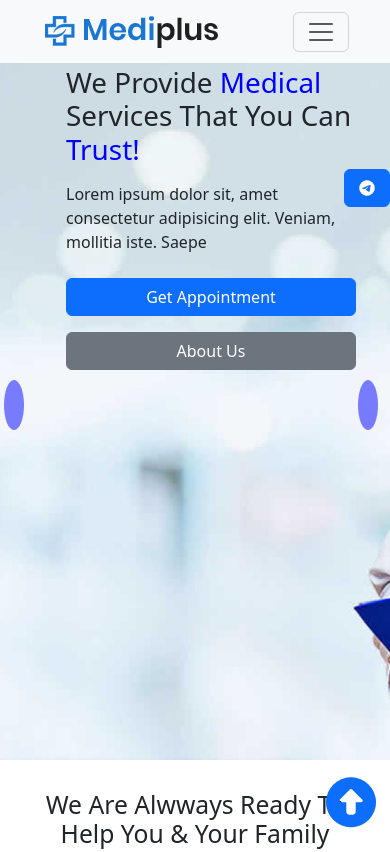
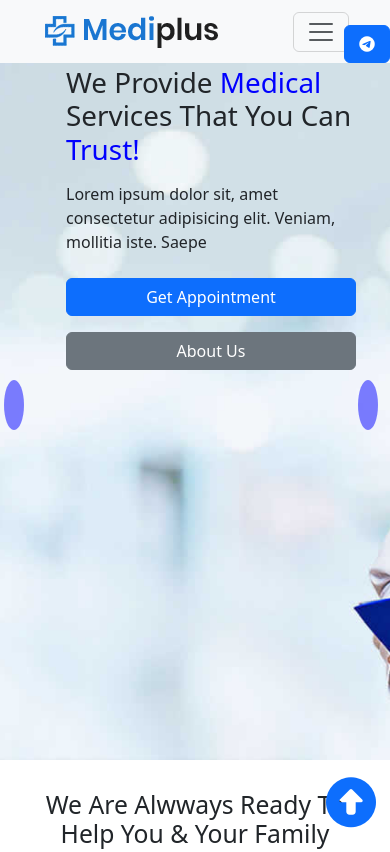
Before and after one commit to essalmimohamed1/project-css-essalmi-mohamed, a plain HTML site: page index.html in a window 390 px wide. Shown: the top 852 px of the page. Drawn offline with nearby package versions, Linux system fonts and the light colour scheme.

Commit message:
final project

```diff
--- a/src/sass/module/home/_header.scss
+++ b/src/sass/module/home/_header.scss
@@ -158,6 +158,12 @@ body{
     body{
         margin: 0;
         padding: 0;
+        .oool{
+            position: fixed;
+            top: 3%;
+            right: 0%;
+            z-index: 6;
+        }
         .text_carousel1{
             display: flex;
             padding: 50px;
```
Also changed, not shown: public/css/app.css, 1 other file.
